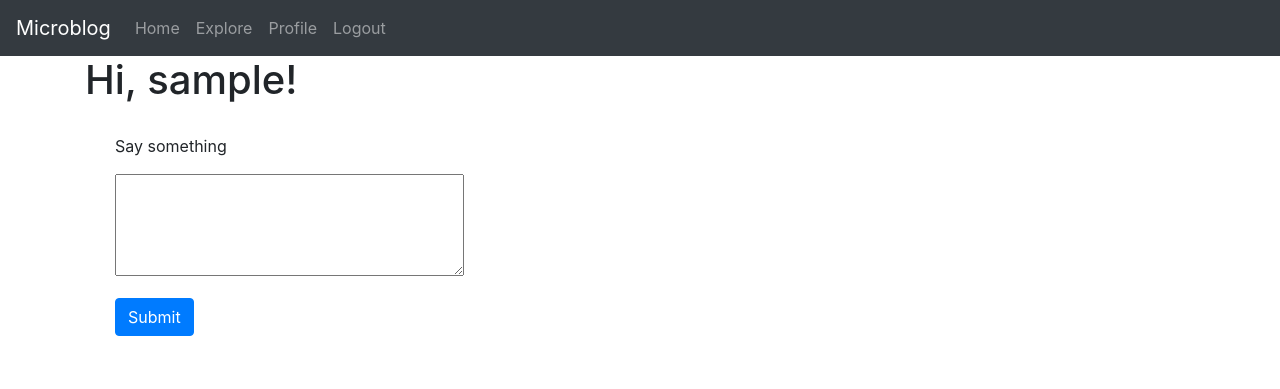
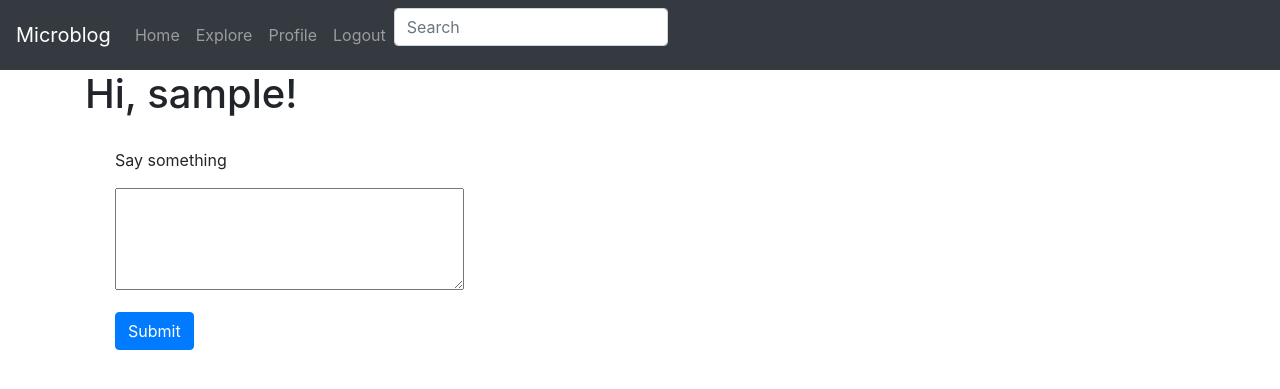
Before and after one commit to mxmgny/flask_blog, a Flask app: page / in a window 1280 px wide. Shown: the top 389 px of the page. Run offline with Flask 2, Linux system fonts and the light colour scheme; the visitor is signed in with stand-in values (Sample User, id 1); data comes from the database, SQL or seed files in the repository; both versions use the stored data as it was after the commit; data that the repository does not hold is empty; some libraries are stand-ins or nearby versions.

Commit message:
Search view function

```diff
--- a/app/main/forms.py
+++ b/app/main/forms.py
@@ -3,6 +3,8 @@ from wtforms import StringField, SubmitField, TextAreaField
 from wtforms.validators import DataRequired, ValidationError, Length
 from flask_babel import lazy_gettext as _l
 from app.models import User
+from flask import request
+
 
 class EditProfileForm(FlaskForm):
     username = StringField(_l('Username'), validators=[DataRequired()])
@@ -19,6 +21,18 @@ class EditProfileForm(FlaskForm):
             if user is not None:
                 raise ValidationError(_l('Please use a different username.'))
 
+
 class PostForm(FlaskForm):
     post = TextAreaField(_l('Say something'), validators=[DataRequired(), Length(min=1, max=140)])
     submit = SubmitField(_l('Submit'))
+
+
+class SearchForm(FlaskForm):
+    q = StringField(_l('Search'), validators=[DataRequired()])
+
+    def __init__(self, *args, **kwargs):
+        if 'formdata' not in kwargs:
+            kwargs['formdata'] = request.args
+        if 'csrf_enabled' not in kwargs:
+            kwargs['csrf_enadbled'] = False
+        super(SearchForm, self).__init__(*args, **kwargs)
--- a/app/main/routes.py
+++ b/app/main/routes.py
@@ -3,19 +3,19 @@ from flask import render_template, flash, redirect, url_for, request, g, jsonify
 from flask_login import current_user, login_required
 from flask_babel import _, get_locale
 from guess_language import guess_language
-
 from app import db
-from app.main.forms import EditProfileForm, PostForm
+from app.main.forms import EditProfileForm, PostForm, SearchForm
 from app.models import User, Post
 from app.main import bp
 from app.translate import translate
 
 
-@bp.before_request
+@bp.before_app_request
 def before_request():
     if current_user.is_authenticated:
         current_user.last_seen = datetime.utcnow()
         db.session.commit()
+        g.search_form = SearchForm()
     g.locale = str(get_locale())
 
 
@@ -119,3 +119,19 @@ def translate_text():
     return jsonify({'text': translate(request.form['text'],
                                       request.form['source_language'],
                                       request.form['dest_language'])})
+
+
+@bp.route('/search')
+@login_required
+def search():
+    if not g.search_form.validate():
+        return redirect(url_for('main.explore'))
+    page = request.args.get('page', 1, type=int)
+    posts, total = Post.search(g.search_form.q.data, page,
+                               current_app.config['POSTS_PER_PAGE'])
+    next_url = url_for('main.search', q=g.search_form.q.data, page=page+1) \
+        if total > page * current_app.config['POSTS_PER_PAGE'] else None
+    prev_url = url_for('main.search', q=g.search_form.q.data, page=page-1) \
+        if page > 1 else None
+    return render_template('search.html', q=g.search_form.q.data, page=posts,
+                           next_url=next_url, prev_url=prev_url)
--- a/app/main/templates/base.html
+++ b/app/main/templates/base.html
@@ -38,6 +38,13 @@
         </li>
         {% endif %}
     </ul>
+      {% if g.search_form %}
+      <form class="navbar-form navbar-left"method="get" action="{{ url_for('main.search') }}">
+          <div class="form-group">
+              {{ g.search_form.q(size=20, class="form-control", placeholder=g.search_form.q.label.text) }}
+          </div>
+      </form>
+      {% endif %}
   </div>
 </nav>
 <div class="container" >
```
Also changed, not shown: app/main/templates/search.html (added, +27 -0 lines), app.db.
